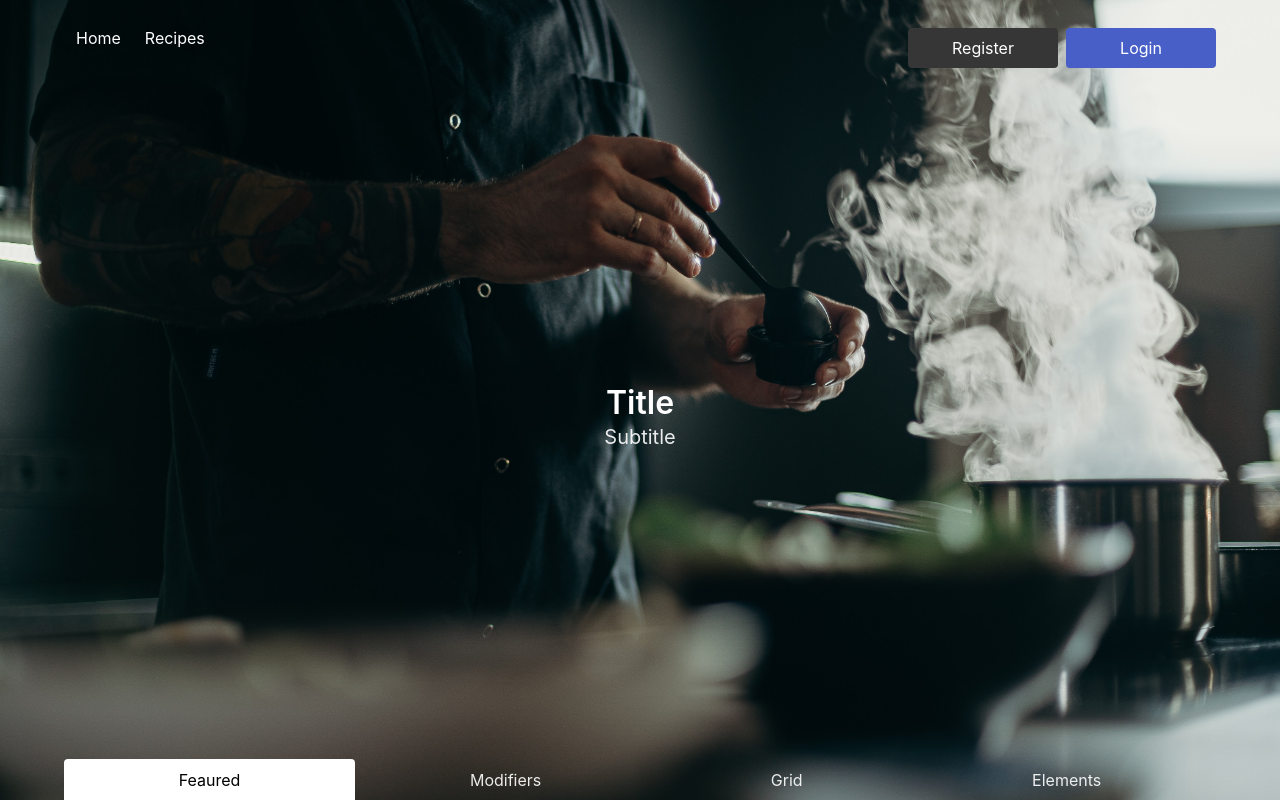
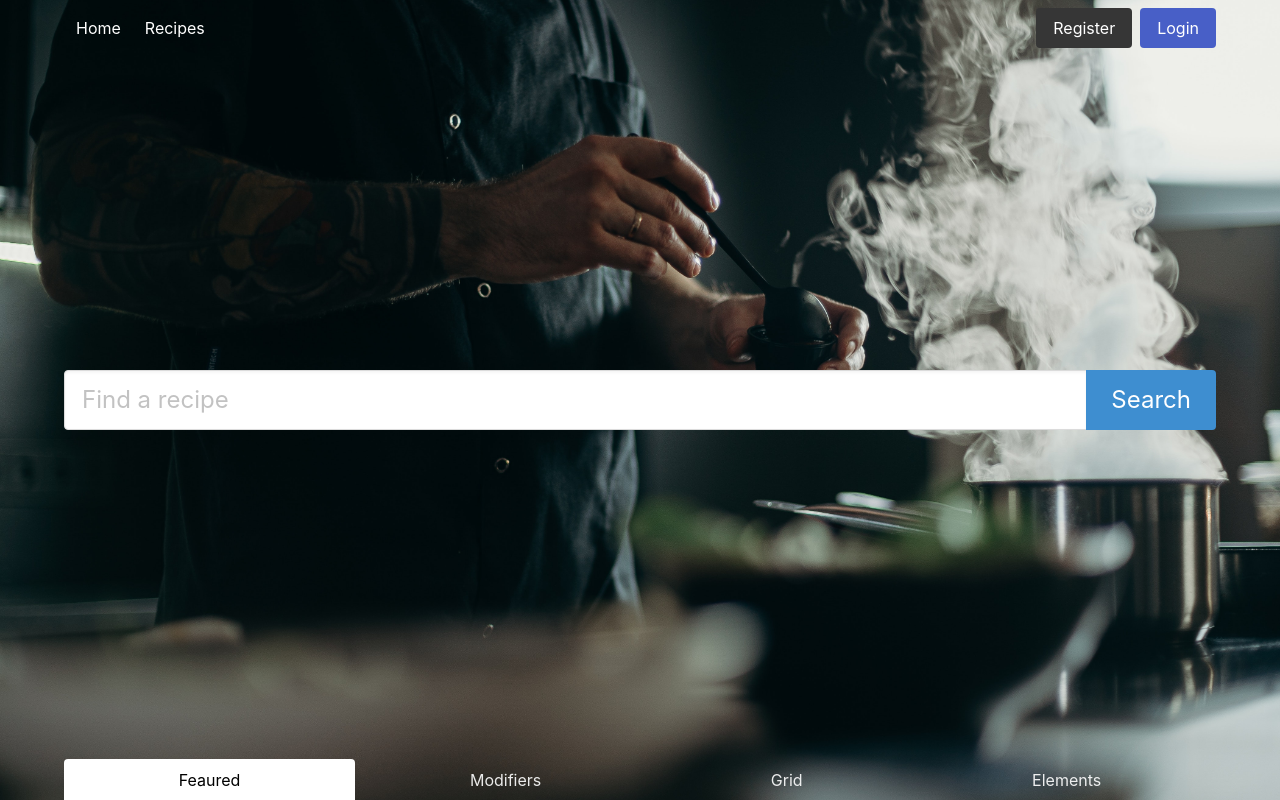
Before and after one commit to aaronsnig501/cook-book, a Flask app: page / in a window 1280 px wide. Shown: the top 800 px of the page. Run offline with Flask 2, Linux system fonts and the light colour scheme; some libraries are stand-ins or nearby versions.

Commit message:
(feat): implement recipe search functionality

```diff
--- a/app.py
+++ b/app.py
@@ -17,6 +17,7 @@ app.secret_key = os.environ.get("SECRET_KEY")
 
 app.config["MONGO_URI"] = os.environ.get("MONGO_URI")
 mongo = PyMongo(app)
+mongo.db.recipes.create_index("title")
 
 
 @app.route("/")
@@ -227,3 +228,19 @@ def delete_recipe(id):
     """
     mongo.db.recipes.delete_one({"_id": ObjectId(id)})
     return redirect(url_for("recipes"))
+
+
+@app.route("/search", methods=["POST"])
+def search():
+    """Search view
+
+    Handles the search request. The index on Mongo is set up as a text index across the
+    name, description, ingredients and steps fields. Any text provided by the search form
+    will check those fields for any matching text and return the results
+
+    Returns:
+        Renders the `recipes/list.html` template with the search results
+    """
+    query = request.form.get("query", None)
+    recipes = mongo.db.recipes.find({"$text": {"$search": query}})
+    return render_template("recipes/list.html", recipes=recipes)
--- a/static/css/styles.css
+++ b/static/css/styles.css
@@ -21,16 +21,6 @@
   -moz-box-shadow: inset 24px 4px 64px -24px rgba(71, 71, 71, 1);
   box-shadow: inset 24px 4px 64px -24px rgba(71, 71, 71, 1);
   padding: 0px;
-}
-
-.input {
-  border-radius: 50px;
-}
-
-.button {
-  margin-top: 20px;
-  margin-bottom: 20px;
-  min-width: 150px;
 }
 
 .login-logo {
--- a/templates/index.html
+++ b/templates/index.html
@@ -10,12 +10,18 @@
 
   <div class="hero-body">
     <div class="container has-text-centered">
-      <p class="title">
-        Title
-      </p>
-      <p class="subtitle">
-        Subtitle
-      </p>
+      <form method="POST" action="{{ url_for('search') }}">
+        <div class="field has-addons">
+          <div class="control is-expanded">
+            <input class="input is-large" name="query" type="text" placeholder="Find a recipe" />
+          </div>
+          <div class="control">
+            <button class="button is-info is-large">
+              Search
+            </button>
+          </div>
+        </div>
+      </form>
     </div>
   </div>
 
```
